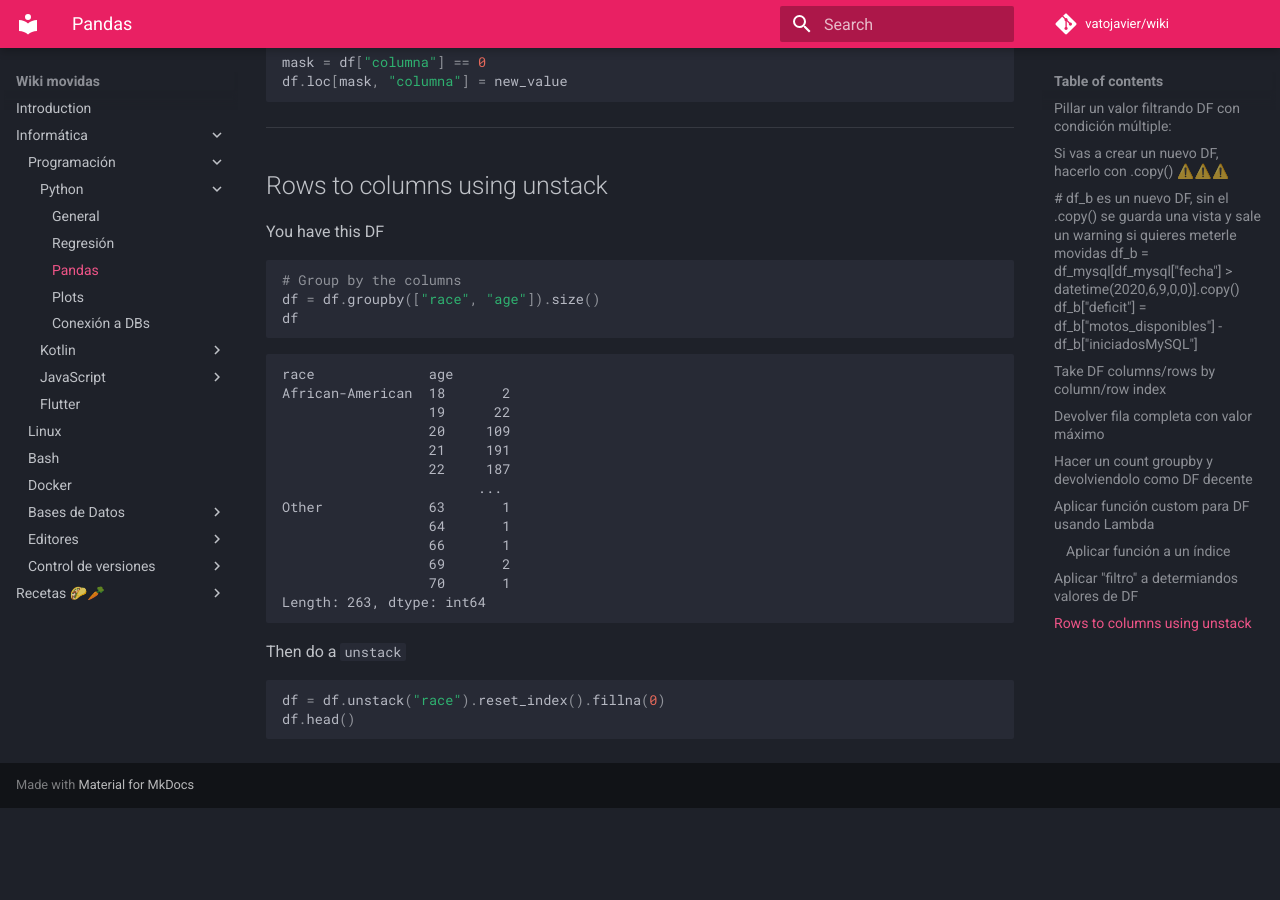
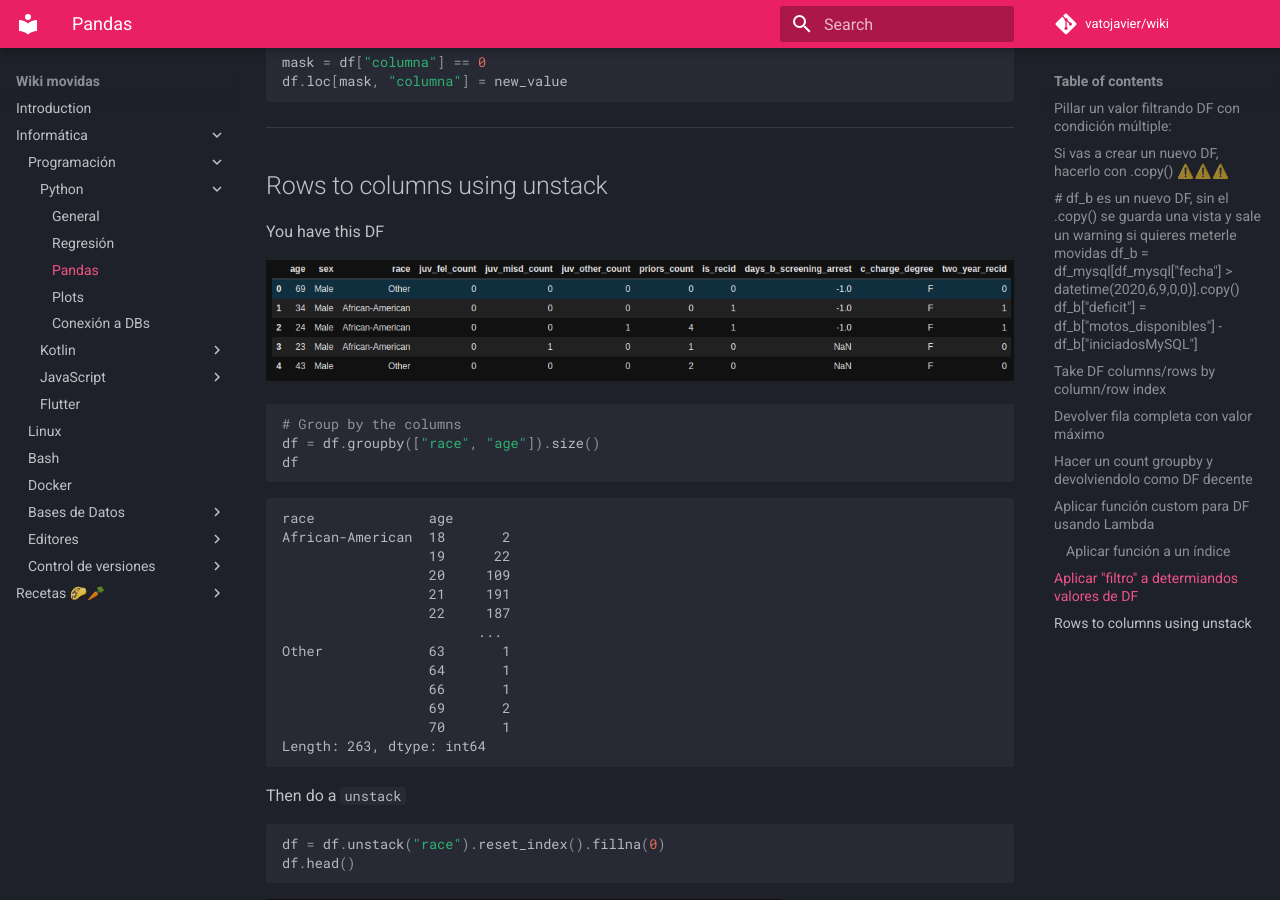
Before and after one commit to vatojavier/wiki, an MkDocs documentation site: the page built from docs/informatica/python/pandas.md, in a window 1280 px wide and 900 px high, scrolled down 1675 px. Built offline with MkDocs 1.6.1 and Material for MkDocs 9.7.7, drawn with Linux system fonts in a browser that asks for light colours; comment, search, counter and statistics services are not loaded; before the commit the page ends 2483 px from its top, so only the background shows below that.

Commit message:
Update pandas.md

````diff
--- a/docs/informatica/python/pandas.md
+++ b/docs/informatica/python/pandas.md
@@ -74,6 +74,8 @@
 ## Rows to columns using unstack
 You have this DF
 
+![Alt text](wiki_stack1.png "example")
+
 ```python
 # Group by the columns
 df = df.groupby(["race", "age"]).size()
@@ -100,3 +102,4 @@
 df = df.unstack("race").reset_index().fillna(0)
 df.head()
 ```
+![Alt text](wiki_stack2.png "example")
````
